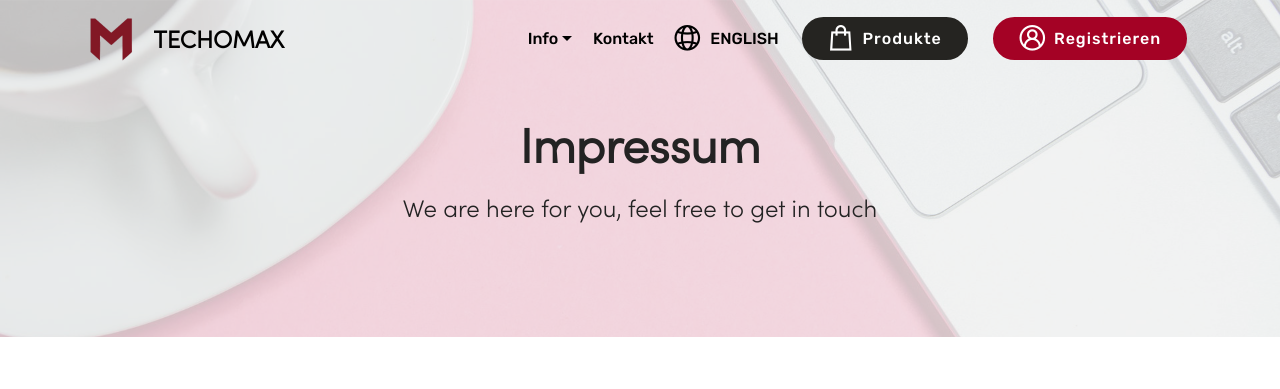
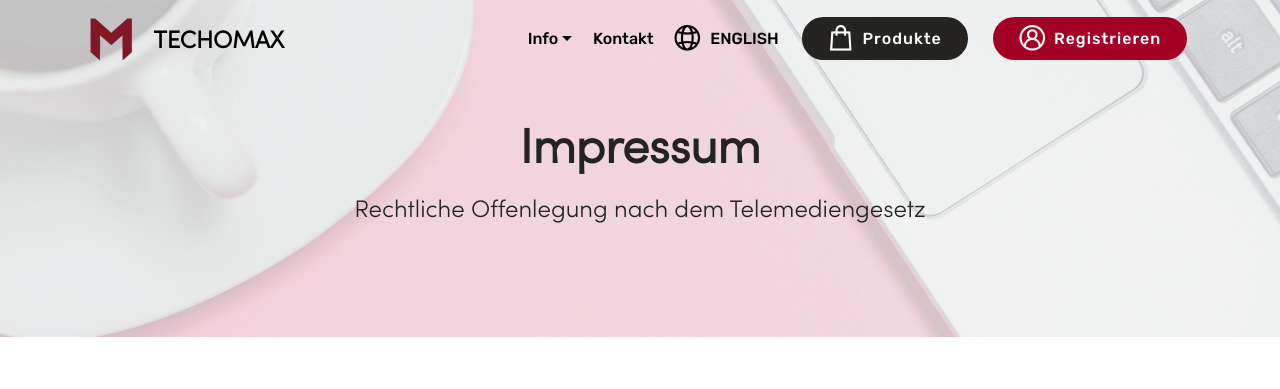
Before and after one commit to techomax/techomax.github.io, a Jekyll site: the page built from de/impressum.html, in a window 1280 px wide and 1357 px high. Shown: the top 389 px of the window. Built offline with Jekyll 4.4.1, drawn with Linux system fonts in a browser that asks for light colours; some web fonts are replaced.

Commit message:
update impressum description

```diff
--- a/de/impressum.html
+++ b/de/impressum.html
@@ -1,7 +1,7 @@
 ---
 layout: with-header
 title: Impressum
-description: We are here for you, feel free to get in touch
+description: Rechtliche Offenlegung nach dem Telemediengesetz
 lang: de
 ref: impressum
 ---
--- a/en/impressum.html
+++ b/en/impressum.html
@@ -1,7 +1,7 @@
 ---
 layout: with-header
 title: Impressum
-description: Wir sind für Sie hier
+description: Legal disclosure in accordance with the Telemedia Act
 lang: en
 ref: impressum
 ---
```
